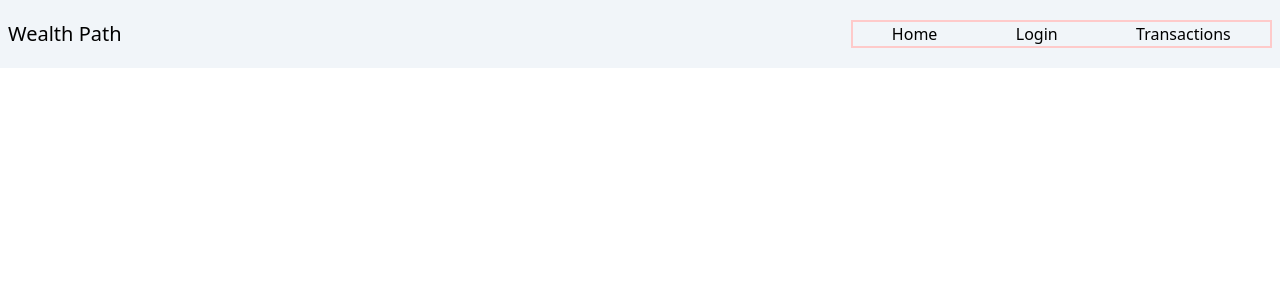
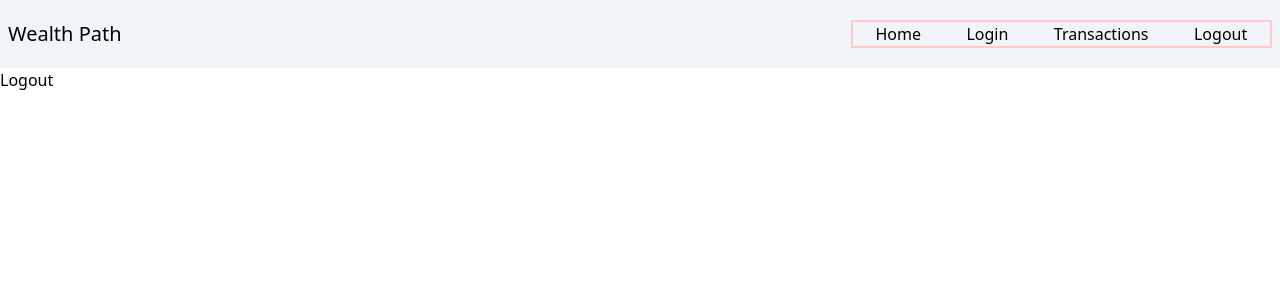
Before and after one commit to david-yang2/wealth-path, a React (Vite) app in the folder wealth_path_frontend/: page /logout in a window 1280 px wide. Shown: the top 300 px of the page. Built offline with nearby package versions, Linux system fonts and the light colour scheme; no server answers.

Commit message:
Navbar logout link and logout component

```diff
--- a/wealth_path_frontend/src/App.jsx
+++ b/wealth_path_frontend/src/App.jsx
@@ -1,6 +1,7 @@
 import {BrowserRouter,Routes,Route, Link} from "react-router-dom"
 import Transactions from "./components/Transactions"
 import Login from "./components/Login"
+import Logout from "./components/Logout"
 import HomePage from "./components/HomePage"
 import NavBar from "./components/NavBar"
 
@@ -15,6 +16,7 @@ const App = () => {
         <Route path="/" element={<HomePage />} />
         <Route path="/login" element={<Login />} />
         <Route path="/transactions" element={<Transactions />} />
+        <Route path="/logout" element={<Logout />} />
       </Routes>
     </BrowserRouter>
   )
--- /dev/null
+++ b/wealth_path_frontend/src/components/Logout.jsx
@@ -0,0 +1,34 @@
+import {useNavigate} from "react-router"
+import {useState} from "react"
+const BASE_URL = import.meta.env.VITE_BASE_API_URL
+
+const Logout = () => {
+    const navigate = useNavigate()
+
+    // const [error, setError] = useState("")
+
+    const logout = async (e) => {
+        e.preventDefault();
+        // setError("");
+
+        const response = await fetch(`${BASE_URL}/logout/`, {
+            method:"POST",
+            credentials: "include",
+            headers: {
+                "Content-Type": "application/json",
+            }
+        })
+
+        const data = await response.json()
+        console.log("Logout Successful:", data);
+        navigate("/")
+    }
+
+
+    return <div>
+        <button onClick={logout}>Logout</button>
+    </div>
+}
+
+
+export default Logout;
--- a/wealth_path_frontend/src/components/NavBar.jsx
+++ b/wealth_path_frontend/src/components/NavBar.jsx
@@ -10,6 +10,7 @@ const NavBar = () => {
             <Link to="/">Home</Link>
             <Link to="/login">Login</Link>
             <Link to="/transactions">Transactions</Link>
+            <Link to="/logout">Logout</Link>
         </nav>
       </div>
     )
```
